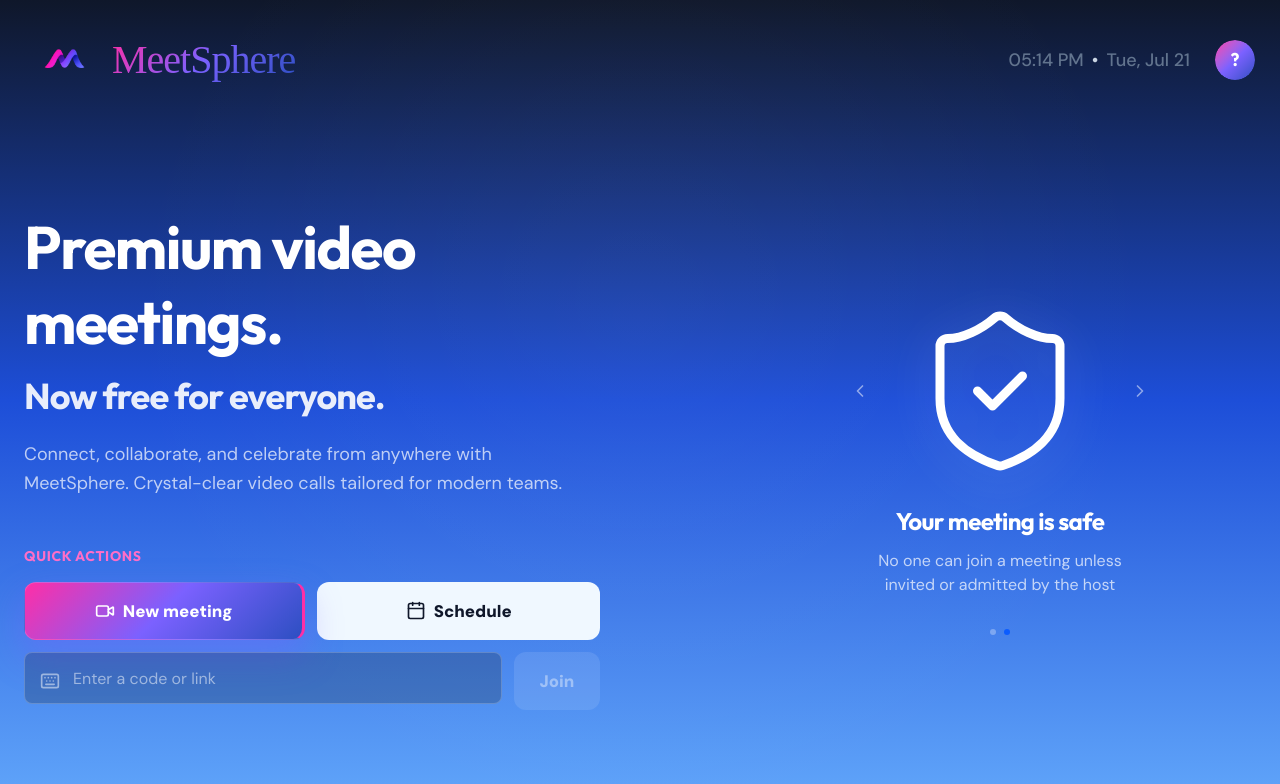
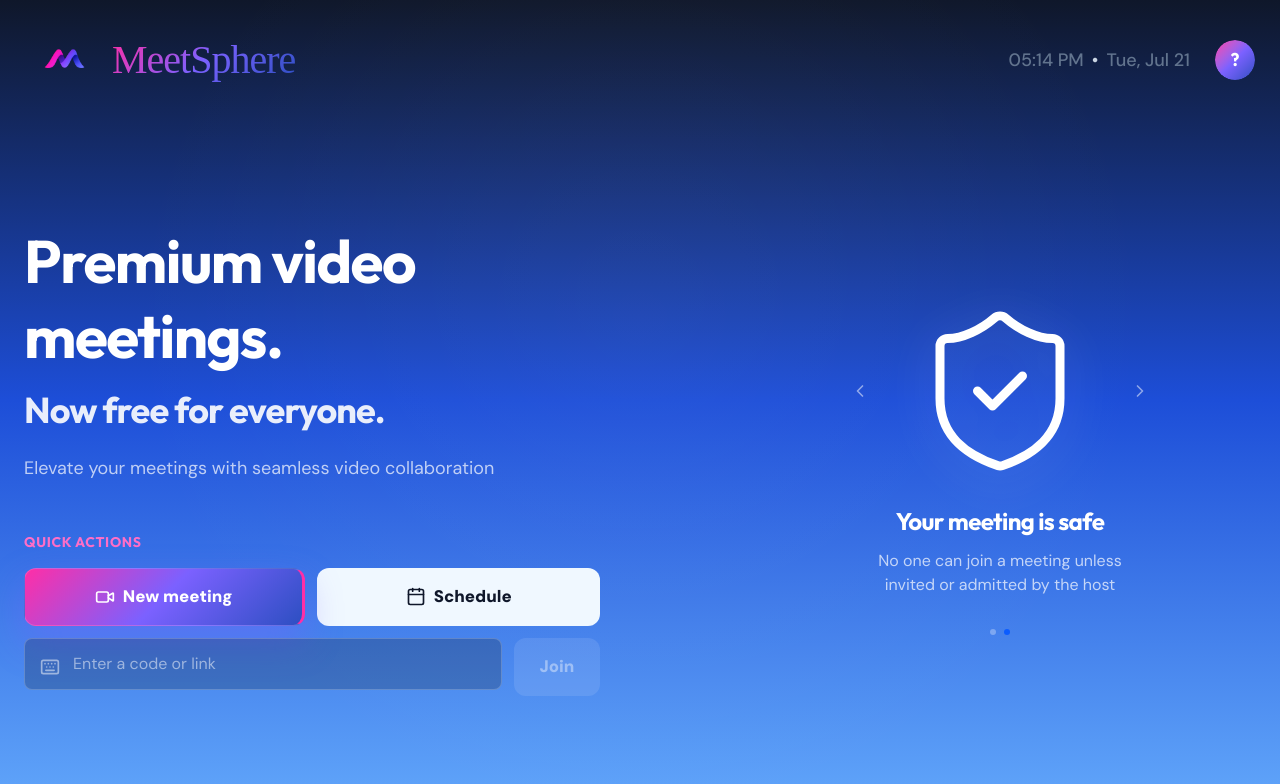
Before and after one commit to PrabhakarG001/MeetSphere, a React (Vite) app in the folder frontend/: page /home in a window 1280 px wide. Shown: the top 784 px of the page. Built offline with nearby package versions, Linux system fonts and the light colour scheme; no server answers; sample sign-in values are in the browser's storage; a web font is replaced by a local one.

Commit message:
Update sub-heading paragraph text

```diff
--- a/frontend/src/pages/home.jsx
+++ b/frontend/src/pages/home.jsx
@@ -205,7 +205,7 @@ function HomeComponent() {
                     </h2>
 
                     <p className="text-lg text-white/70 mb-12 max-w-xl leading-relaxed">
-                        Connect, collaborate, and celebrate from anywhere with MeetSphere. Crystal-clear video calls tailored for modern teams.
+                        Elevate your meetings with seamless video collaboration
                     </p>
 
                     {/* Quick Actions Panel */}
```
